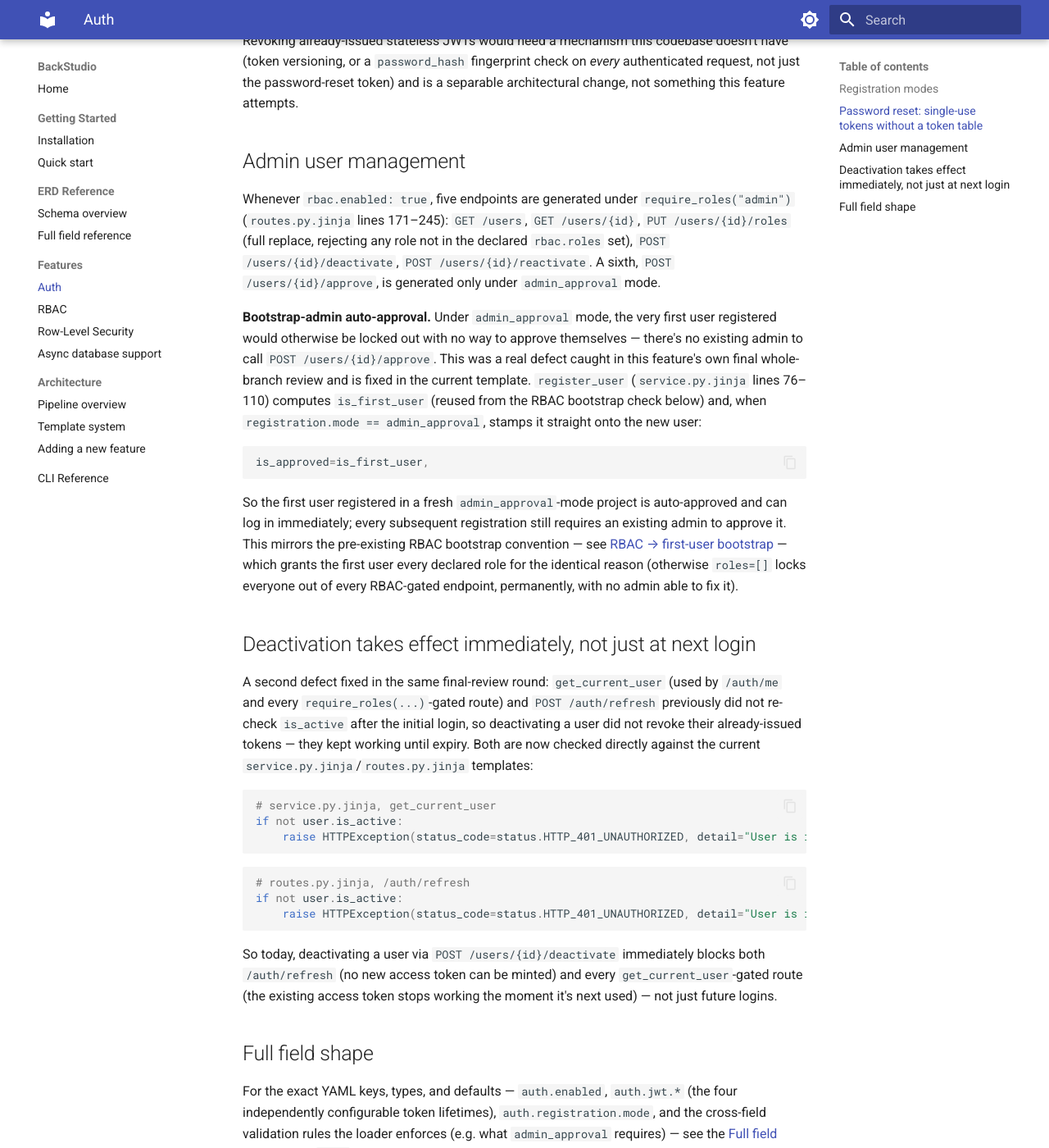
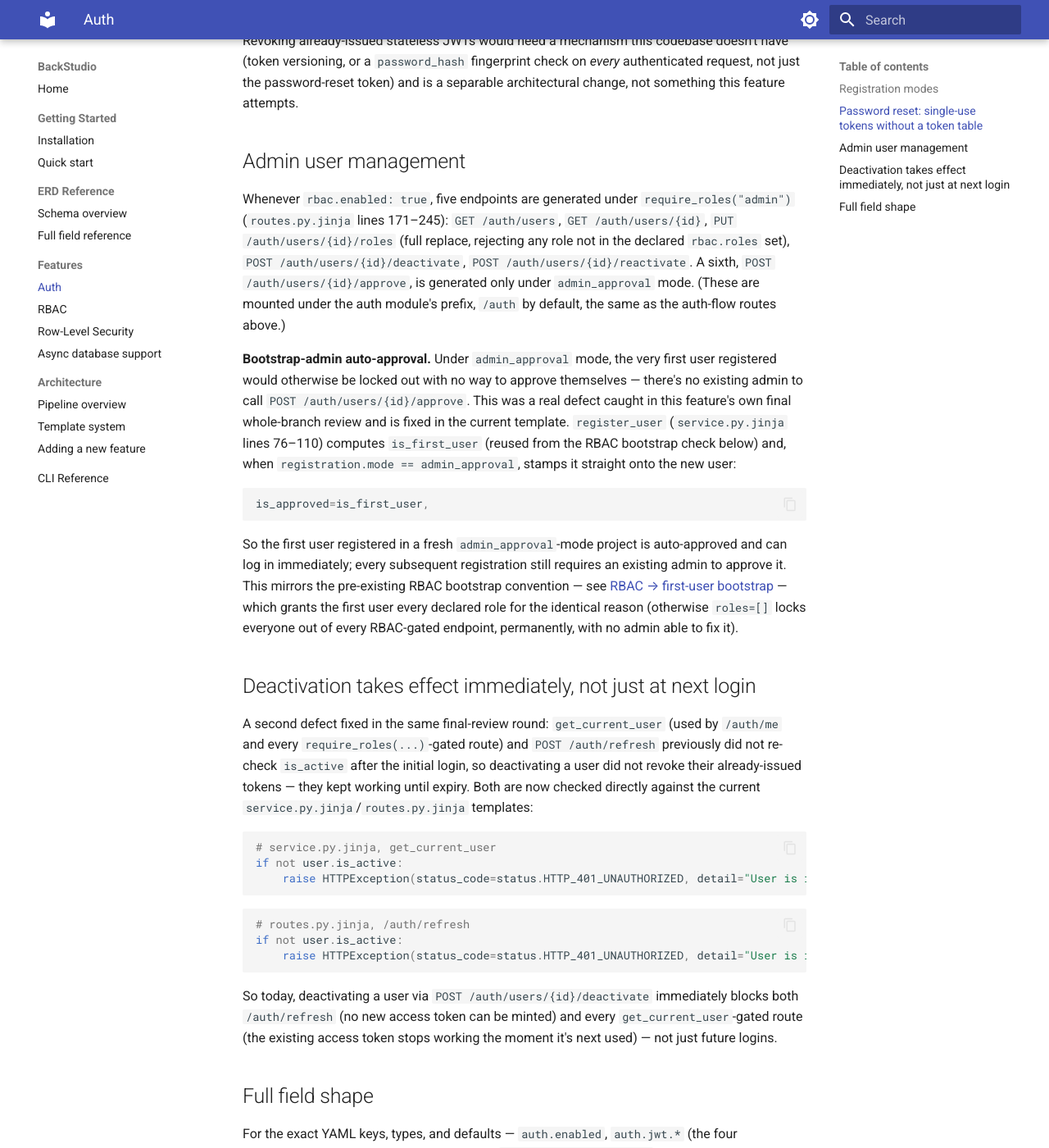
Before and after one commit to BaselMorsy/backstudio, an MkDocs documentation site: the page built from docs-site/features/auth.md, in a window 1280 px wide and 1400 px high, scrolled down 2025 px. Shown: the whole window at 82% size. Built offline with MkDocs 1.6.1 and Material for MkDocs 9.7.7, drawn with Linux system fonts in a browser that asks for light colours; some of the changed text lies outside the part shown.

Commit message:
Fix final-review findings: /auth-prefixed admin endpoints, stale docs claims, dead-link fixes
Addresses all 6 findings from the whole-branch review's final pass:

- docs-site/features/auth.md, rbac.md: document the 6 admin user-management
  endpoints with their real mounted /auth prefix (GET /auth/users, PUT
  /auth/users/{id}/roles, POST /auth/users/{id}/approve, etc.) instead of the
  router-relative decorator paths — verified by regenerating
  auth_admin_approval.yml and reading the generated server.py/routes.py.
- docs-site/features/async.md: remove the stale claim that the legacy
  per-entity generation flow is merely "flagged for removal" — Task 3 of this
  same plan already deleted it outright.
- docs-site/getting-started/quick-start.md: replace two stale "(coming soon)"
  placeholders with real links to the now-existing field-reference and
  features pages.
- README.md: add docs-site/ and mkdocs.yml to the project layout tree, and
  document `uv run mkdocs serve` for previewing the docs site locally.
- docs-site/erd-reference/fields.md, overview.md: convert inert
  docs-site/features/*.md code-spans into real relative markdown links.
- app/erd/schema.py: convert the 4 relocated classes from tab to 4-space
  indentation to match the rest of the file (whitespace-only).

Verified: `uv run mkdocs build --strict` exits 0 with no warnings/errors, and
`uv run pytest app/tests -q` passes all 252 tests.

Co-Authored-By: Claude Sonnet 5 <noreply@anthropic.com>
Claude-Session: https://claude.ai/code/session_01BZwHWabbieYog3qUPpezT9

````diff
--- a/docs-site/features/auth.md
+++ b/docs-site/features/auth.md
@@ -22,7 +22,7 @@ this order — `service.py.jinja` lines 125–142):
 |---|---|---|
 | `open` (default) | Nothing beyond `is_active`. A new user can log in immediately. | Creates the user with `is_active=True`; no token generated. |
 | `email_verification` | Login raises `ValueError("Email not verified")` until `is_verified` is set. | Also generates an email-verification token via `create_email_verification_token` and sends it through the dev-mode `send_email()` stub. `POST /auth/verify-email` sets `is_verified=True`. `POST /auth/resend-verification` re-sends, and is **not** auth-gated (an unverified user has no bearer token to authenticate with). |
-| `admin_approval` | Login raises `ValueError("Account pending approval")` until `is_approved` is set. Requires `rbac.enabled: true` (the approve endpoint is `admin`-gated). | See bootstrap-admin behavior below. `POST /users/{id}/approve` sets `is_approved=True`. |
+| `admin_approval` | Login raises `ValueError("Account pending approval")` until `is_approved` is set. Requires `rbac.enabled: true` (the approve endpoint is `admin`-gated). | See bootstrap-admin behavior below. `POST /auth/users/{id}/approve` sets `is_approved=True`. |
 
 Since the modes are mutually exclusive, at most one of the latter two checks is ever compiled
 into a given generated project — there's no code path where both exist.
@@ -75,14 +75,15 @@ attempts.
 ## Admin user management
 
 Whenever `rbac.enabled: true`, five endpoints are generated under `require_roles("admin")`
-(`routes.py.jinja` lines 171–245): `GET /users`, `GET /users/{id}`, `PUT /users/{id}/roles`
-(full replace, rejecting any role not in the declared `rbac.roles` set), `POST
-/users/{id}/deactivate`, `POST /users/{id}/reactivate`. A sixth, `POST /users/{id}/approve`, is
-generated only under `admin_approval` mode.
+(`routes.py.jinja` lines 171–245): `GET /auth/users`, `GET /auth/users/{id}`, `PUT
+/auth/users/{id}/roles` (full replace, rejecting any role not in the declared `rbac.roles` set),
+`POST /auth/users/{id}/deactivate`, `POST /auth/users/{id}/reactivate`. A sixth, `POST
+/auth/users/{id}/approve`, is generated only under `admin_approval` mode. (These are mounted
+under the auth module's prefix, `/auth` by default, the same as the auth-flow routes above.)
 
 **Bootstrap-admin auto-approval.** Under `admin_approval` mode, the very first user registered
 would otherwise be locked out with no way to approve themselves — there's no existing admin to
-call `POST /users/{id}/approve`. This was a real defect caught in this feature's own final
+call `POST /auth/users/{id}/approve`. This was a real defect caught in this feature's own final
 whole-branch review and is fixed in the current template. `register_user` (`service.py.jinja`
 lines 76–110) computes `is_first_user` (reused from the RBAC bootstrap check below) and, when
 `registration.mode == admin_approval`, stamps it straight onto the new user:
@@ -118,7 +119,7 @@ if not user.is_active:
     raise HTTPException(status_code=status.HTTP_401_UNAUTHORIZED, detail="User is inactive")
 ```
 
-So today, deactivating a user via `POST /users/{id}/deactivate` immediately blocks both
+So today, deactivating a user via `POST /auth/users/{id}/deactivate` immediately blocks both
 `/auth/refresh` (no new access token can be minted) and every `get_current_user`-gated route
 (the existing access token stops working the moment it's next used) — not just future logins.
 
````
Also changed, not shown: README.md (+15 -2 lines), docs-site/erd-reference/fields.md (+2 -2 lines), docs-site/erd-reference/overview.md (+1 -1 lines), docs-site/features/async.md (+0 -2 lines), docs-site/features/rbac.md (+1 -1 lines), docs-site/getting-started/quick-start.md (+5 -3 lines), 1 other file.
